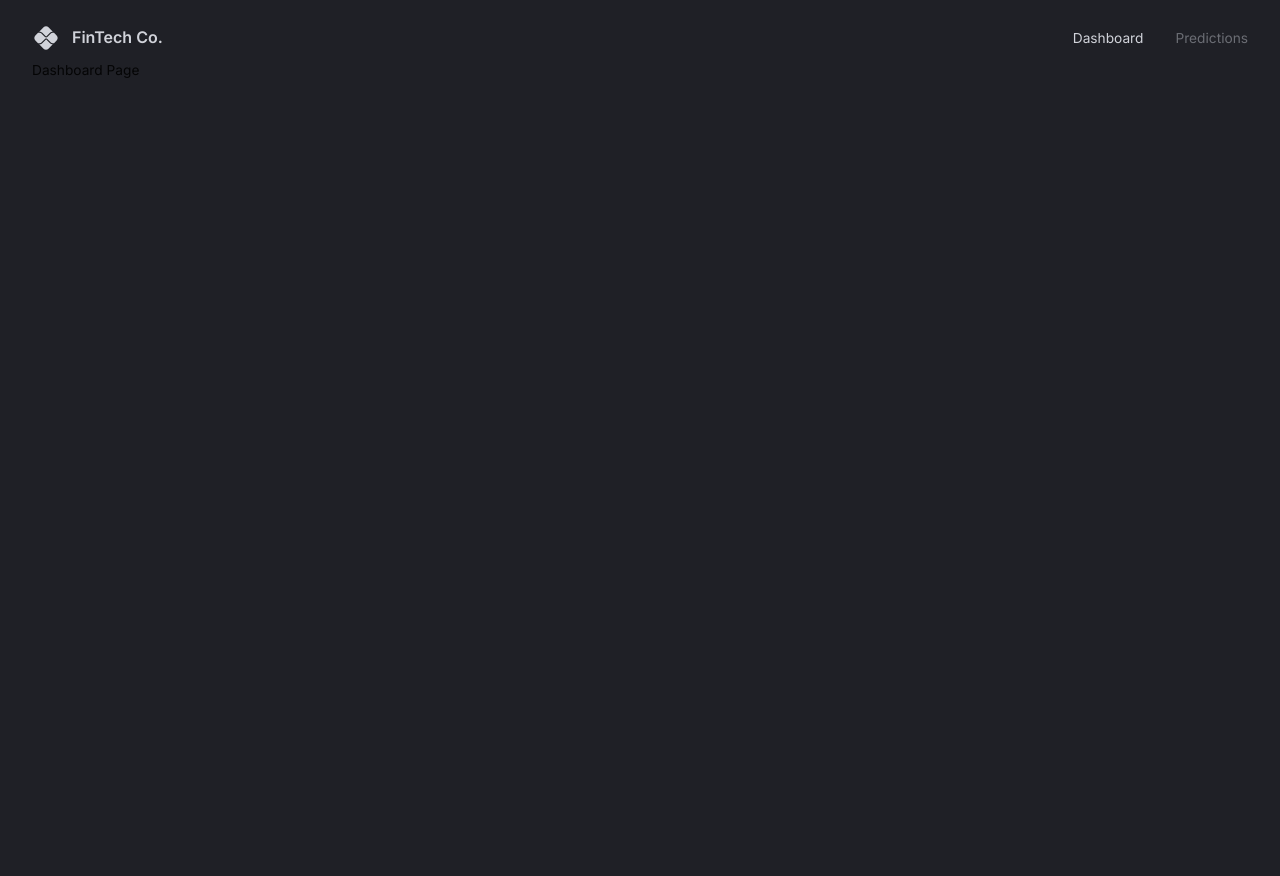
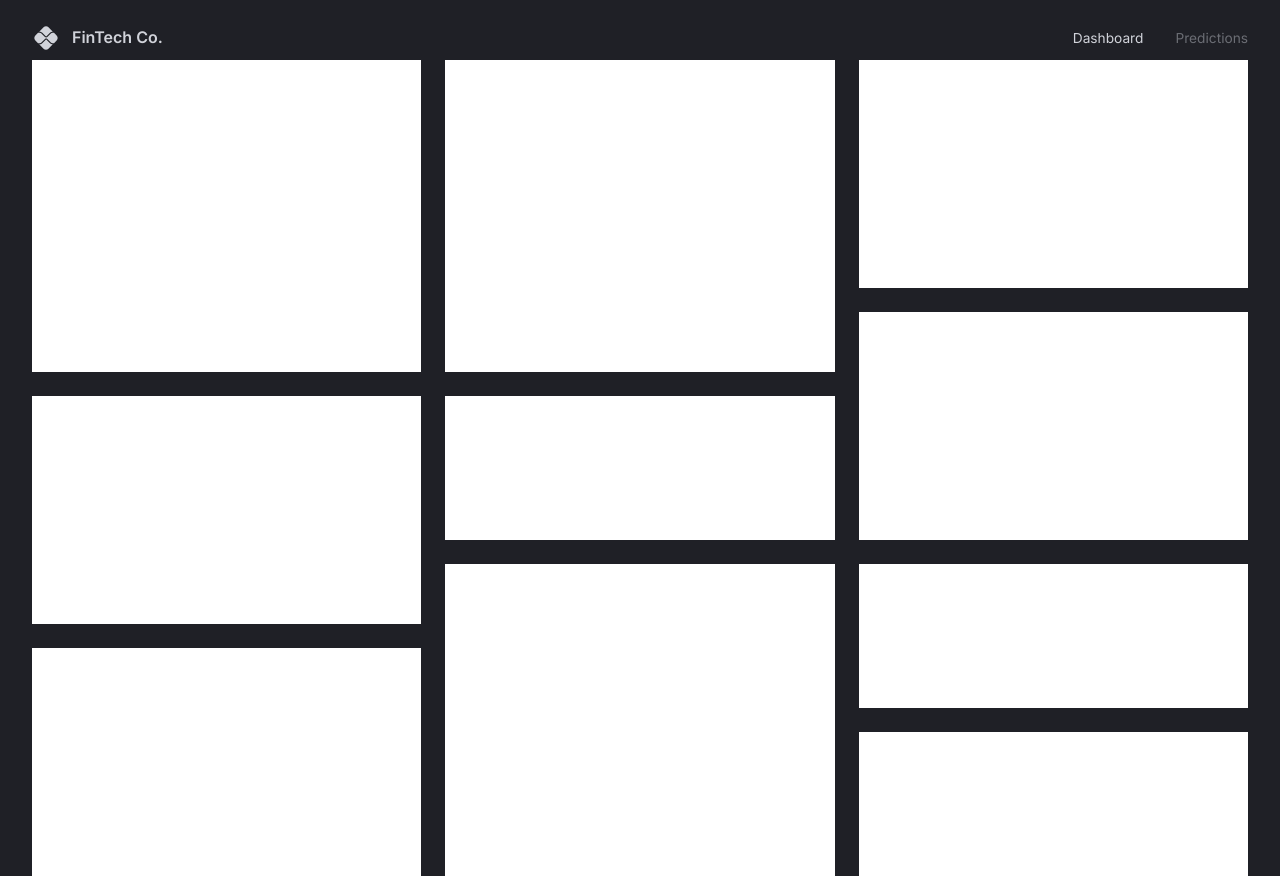
Before and after one commit to TAndrewLopez/FinTech-Dashboard-Client, a React (Vite) app: page / in a window 1280 px wide. Before the commit the page ends 800 px from the top, so only its background shows below. Built offline with nearby package versions, Linux system fonts and the light colour scheme.

Commit message:
created grid layout for dashboard

```diff
--- a/src/App.tsx
+++ b/src/App.tsx
@@ -5,6 +5,7 @@ import { useMemo } from "react";
 import { BrowserRouter, Route, Routes } from "react-router-dom";
 import Navbar from "@/components/navbar/Navbar";
 import { themeSettings } from "./theme";
+import Dashboard from "@/scenes/dashboard/Dashboard";
 
 const App = () => {
   const theme = useMemo(() => createTheme(themeSettings), []);
@@ -17,7 +18,7 @@ const App = () => {
           <Box width={"100%"} height={"100%"} padding={"1rem 2rem 4rem 2rem"}>
             <Navbar />
             <Routes>
-              <Route path="/" element={<div>Dashboard Page</div>} />
+              <Route path="/" element={<Dashboard />} />
               <Route
                 path="/predictions"
                 element={<div>Predictions Page</div>}
--- /dev/null
+++ b/src/scenes/dashboard/Dashboard.tsx
@@ -0,0 +1,46 @@
+import { Box, useTheme } from "@mui/material";
+
+type Props = {};
+
+const gridTemplate = `
+    "revExp proRev moByMo"
+    "revExp proRev moByMo"
+    "revExp proRev moByMo"
+    "revExp proRev priceVsExp"
+    "opVsNonOp campTar priceVsExp"
+    "opVsNonOp campTar priceVsExp"
+    "opVsNonOp recOrd expBreak"
+    "listProd recOrd expBreak"
+    "listProd recOrd summary"
+    "listProd recOrd summary"
+`;
+
+const Dashboard = (props: Props) => {
+  const { palette } = useTheme();
+
+  return (
+    <Box
+      width={"100%"}
+      height={"100%"}
+      display={"grid"}
+      gap={"1.5rem"}
+      sx={{
+        gridTemplateColumns: "repeat(3, minmax(370px, 1fr))",
+        gridTemplateRows: "repeat(10, minmax(60px, 1fr))",
+        gridTemplateAreas: gridTemplate,
+      }}>
+      <Box gridArea={"revExp"} bgcolor="#fff"></Box>
+      <Box gridArea={"proRev"} bgcolor="#fff"></Box>
+      <Box gridArea={"moByMo"} bgcolor="#fff"></Box>
+      <Box gridArea={"opVsNonOp"} bgcolor="#fff"></Box>
+      <Box gridArea={"campTar"} bgcolor="#fff"></Box>
+      <Box gridArea={"priceVsExp"} bgcolor="#fff"></Box>
+      <Box gridArea={"listProd"} bgcolor="#fff"></Box>
+      <Box gridArea={"recOrd"} bgcolor="#fff"></Box>
+      <Box gridArea={"expBreak"} bgcolor="#fff"></Box>
+      <Box gridArea={"summary"} bgcolor="#fff"></Box>
+    </Box>
+  );
+};
+
+export default Dashboard;
```
